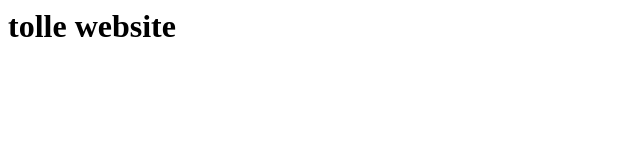
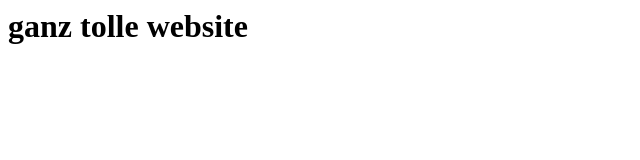
Before and after one commit to fschell/git, a plain HTML site: page index.html in a window 1280 px wide. Shown: the whole page, without its empty margins (0-640 px from the left). Drawn offline with Linux system fonts and the light colour scheme.

Commit message:
ganz tolle seite

```diff
--- a/index.html
+++ b/index.html
@@ -1 +1 @@
-<h1>tolle website</h1>
+<h1>ganz tolle website</h1>
```
